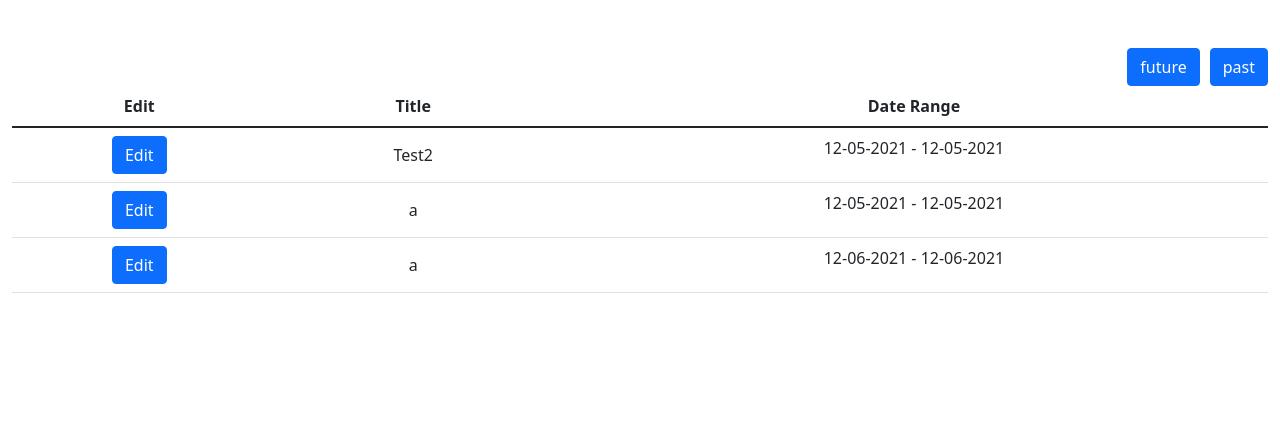
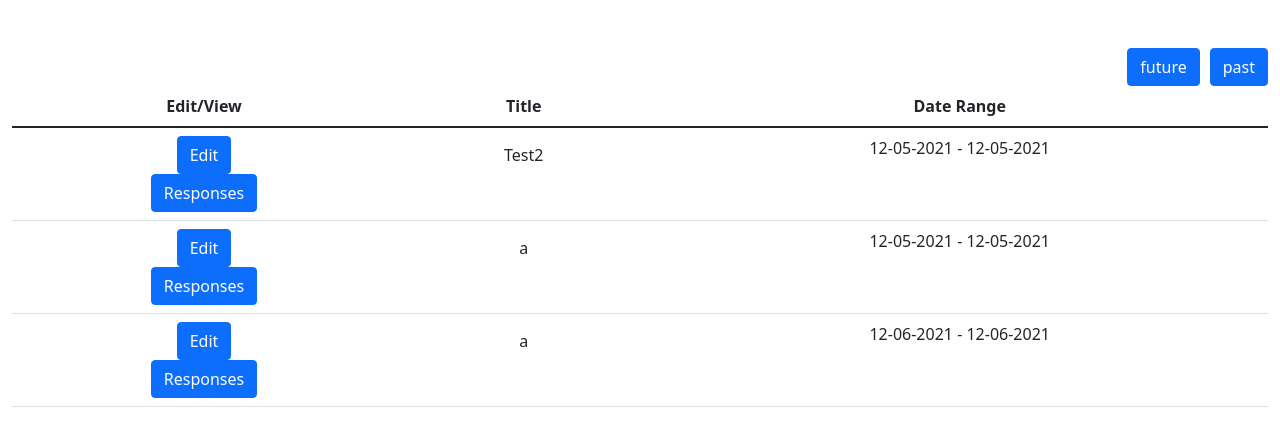
Before and after one commit to GraysonMMartin/Scheduler50, a Flask app: page / in a window 1280 px wide. Shown: the part 76-522 px from the top of the page. Run offline with Flask 2, Linux system fonts and the light colour scheme; a user stored in the database is signed in; some libraries are stand-ins or nearby versions.

Commit message:
begin view responses page

```diff
--- a/app.py
+++ b/app.py
@@ -144,14 +144,15 @@ def create():
         end_date = end[5:8] + end[8:] + "-" + end[:4]
         description = request.form.get("description")
         location = request.form.get("location")
+        length = requst.form.get("duration")
 
         #Check that the date is valid
         if not valid_date(start_date,end_date):
           return apology("Please enter a valid date", 403)
 
         # Insert the new event into the database
-        db.execute("INSERT INTO events(title, owner_id, start_date, end_date, description, location) VALUES (?, ?, ?, ?, ?, ?)",
-                title, session["user_id"], start_date, end_date, description, location)
+        db.execute("INSERT INTO events(title, owner_id, start_date, end_date, description, location, length) VALUES (?, ?, ?, ?, ?, ?, ?)",
+                title, session["user_id"], start_date, end_date, description, location, length)
 
         # Get the latest eventID
         current_event = db.execute("SELECT * FROM events WHERE id = (SELECT MAX(id) AS id FROM events WHERE owner_id = ?)", session["user_id"])
@@ -275,6 +276,15 @@ def selecttimes():
         event = db.execute("SELECT * FROM events WHERE id = ?", event_id)[0]
         return render_template("selecttimes.html", event=event)
 
+@app.route("/view_responses")
+@login_required
+def view_responses():
+    event_id = int(request.args.get("event_id"))
+    title = db.execute("SELECT title FROM events WHERE id = ?", event_id)[0].get("title")
+    total = db.execute("SELECT COUNT(*) AS total FROM attendees WHERE event_id = ?", event_id)[0].get("total")
+    responded = db.execute("SELECT COUNT(*) AS responded FROM attendees WHERE event_id = ? and responded = 1", event_id)[0].get("responded")
+    return render_template("responses.html", title=title, total=total, responded=responded)
+
 @app.route("/set_preferences", methods=["POST"])
 @login_required
 def set_preferences():
--- a/templates/create.html
+++ b/templates/create.html
@@ -46,6 +46,9 @@
         <div class="mb-3">
             <input autocomplete="off" autofocus class="form-control mx-auto w-auto" id="location" name="location" placeholder="Location" type="text" required>
         </div>
+        <div class="mb-3">
+            Duration: &#60;= <input autocomplete="off" class="form-control mx-auto w-auto" id="duration" name="duration" placeholder="Hours" type="number" min="1" max="12" required> hrs.
+        </div>
 
         <button class="btn btn-primary" type="submit">Next</button>
     </form>
--- a/templates/index.html
+++ b/templates/index.html
@@ -20,7 +20,7 @@
 <table class="table">
     <thead>
       <tr>
-        <th>Edit</th>
+        <th>Edit/View</th>
         <th>Title</th>
         <th>Date Range</th>
       </tr>
@@ -30,10 +30,14 @@
             <tr>
                 <td>
                     {% if event.owner_id == user_id %}
-                    <form action="/edit">
+                      <form action="/edit">
+                          <input name="event_id" type="hidden" value="{{ event.id }}">
+                          <input class="btn btn-primary" type="submit" value="Edit">
+                      </form>
+                      <form action="/view_responses">
                         <input name="event_id" type="hidden" value="{{ event.id }}">
-                        <input class="btn btn-primary" type="submit" value="Edit">
-                    </form>
+                          <input class="btn btn-primary" type="submit" value="Responses">
+                      </form>
                     {% endif %}
                 </td>
                 <td>
```
Also changed, not shown: templates/responses.html (added, +10 -0 lines), scheduler50.db.
